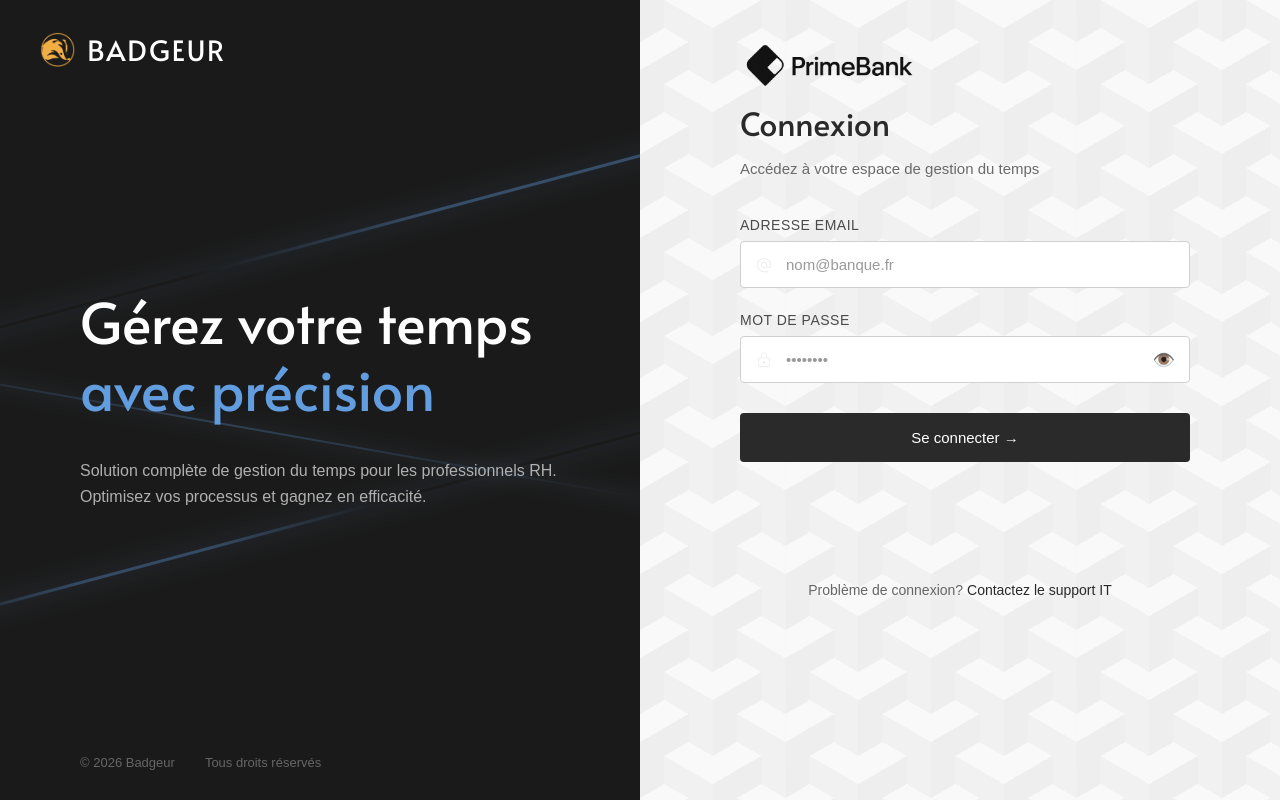
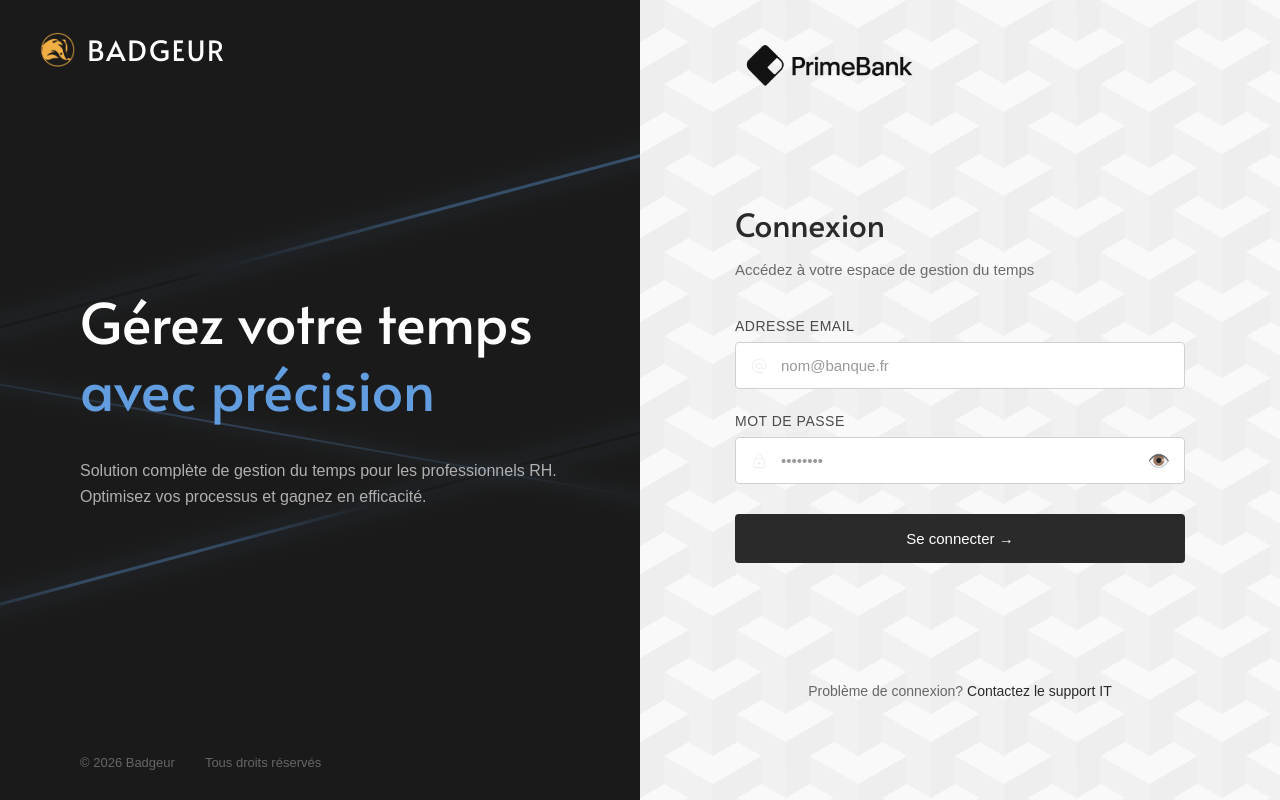
Before and after one commit to EPITECHPAR-MSC2027/Badgeur, a React (Create React App) app in the folder frontend/: page /login in a window 1280 px wide. Built offline with nearby package versions, Linux system fonts and the light colour scheme; a web font is replaced by a local one.

Commit message:
Hotfix: Login page CSS fix

```diff
--- a/frontend/src/style/Login.css
+++ b/frontend/src/style/Login.css
@@ -208,8 +208,8 @@
     position: relative;
     display: flex;
     flex-direction: column;
-    align-items: flex-start;
-    justify-content: flex-start;
+    align-items: center;
+    justify-content: center;
     background-color: #f5f5f5;
     height: 100vh;
     width: 100%;
```
